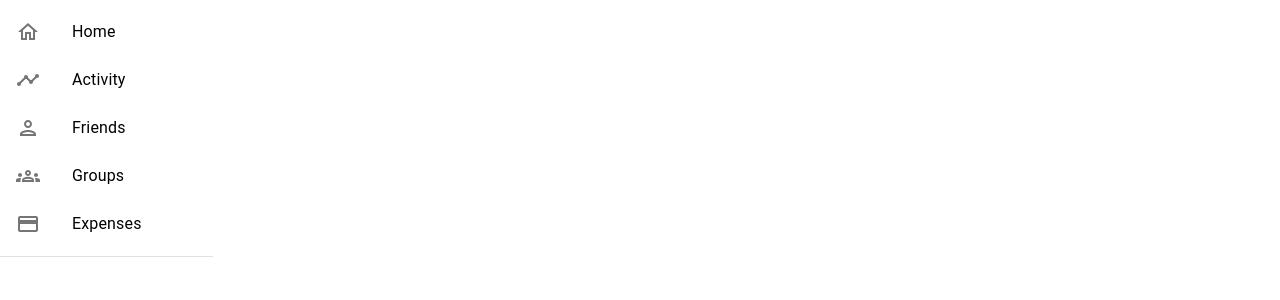
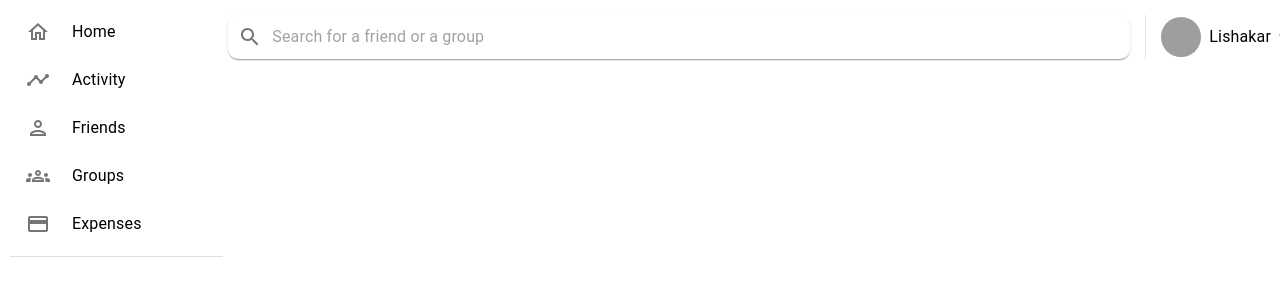
Before and after one commit to lishakar15/SplitShare-Dashboard, a React (Create React App) app: page / in a window 1280 px wide. Shown: the top 300 px of the page. Built offline with nearby package versions, Linux system fonts and the light colour scheme; grey boxes are pictures that could not be loaded.

Commit message:
Search bar added

```diff
--- a/src/Home.js
+++ b/src/Home.js
@@ -1,9 +1,9 @@
 import React from 'react';
 import SideNavBar from './SideNavBar';
-import { styled } from '@mui/material/styles';
 import Box from '@mui/material/Box';
-import Paper from '@mui/material/Paper';
 import Grid from '@mui/material/Grid2';
+import MainSection from './MainSection';
+import Divider from '@mui/material/Divider';
 
 
 
@@ -11,10 +11,13 @@ const Home = () =>{
 
     return(
         <>
-            <Box sx={{ flexGrow: 1 }}>
+            <Box sx={{ flexGrow: 1}}>
             <Grid container sx={{height:"100vh"}}>
                 <Grid size={2}>
                     <SideNavBar/>
+                </Grid>
+                <Grid size={10}>
+                    <MainSection/>
                 </Grid>
             </Grid>
           </Box>
--- /dev/null
+++ b/src/MainSection.js
@@ -0,0 +1,55 @@
+import React, { useState } from 'react';
+import { Box, Paper, IconButton, InputBase, Divider, Avatar, Typography, useMediaQuery } from '@mui/material';
+import SearchIcon from '@mui/icons-material/Search';
+import ExpandMoreIcon from '@mui/icons-material/ExpandMore';
+
+const MainSection = () => {
+    const isSmallScreen = useMediaQuery('(max-width:1024px)');
+    const [isSearchFocused,setIsSearchFocused]=  useState(false);
+    const handleSearchFocus = ()=>{
+        setIsSearchFocused(true);
+    }
+    const handleSearchBlur = ()=>{
+        setIsSearchFocused(false);
+    }
+
+  return (
+    <Box  container sx ={{m:"15px",display:"flex"}}>
+        <Paper sx={{
+            flex:1,
+            display:"flex",
+            border:isSearchFocused?"3px solid #e7eaf6":"none",
+            borderRadius:"10px"}} onFocus={handleSearchFocus}
+          onBlur={handleSearchBlur}>
+            <IconButton type="button" sx={{ p: '10px'}} aria-label="search" >
+                <SearchIcon />
+            </IconButton>
+            <InputBase sx={{flex:1}}
+                placeholder="Search for a friend or a group "
+                inputProps={{ 'aria-label': 'Search' }}>
+            </InputBase>
+        </Paper>
+        <Divider  orientation="vertical" flexItem  sx={{mx:"15px"}}/>
+        <Box sx={{display:"flex",width:"10%",alignItems:"center"}}>
+        <Avatar
+            sx={{ bgcolor: '#ebf4ff',color:"#2582f4" }}
+            alt="Lishakar"
+            src="/broken-image.jpg">
+        </Avatar>
+        {isSmallScreen ? null :(
+            <>
+                <Typography  sx={{
+                    ml:1,
+                    flexShrink:"0",
+                    maxWidth: '100px'
+                    }}>Lishakar
+                </Typography>
+                <ExpandMoreIcon sx={{color:"gray",ml:"2px"}}/>
+            </>
+            )}
+        </Box>
+    </Box>
+  )
+}
+
+export default MainSection;
--- a/src/SideNavBar.js
+++ b/src/SideNavBar.js
@@ -16,7 +16,7 @@ import PaymentOutlinedIcon from '@mui/icons-material/PaymentOutlined';
 const SideNavBar = () => {
       return (
         <>
-            <Box sx={{ width: '100%', maxWidth: 360, bgcolor: 'background.paper' }}>
+            <Box sx={{ mx:"10px", width: '100%', maxWidth: 360}}>
               <nav aria-label="main mailbox folders">
                 <List>
                   <ListItem disablePadding>
@@ -24,7 +24,7 @@ const SideNavBar = () => {
                       <ListItemIcon>
                         <HomeOutlinedIcon />
                       </ListItemIcon>
-                      <ListItemText primary="Home" />
+                      <ListItemText primary="Home" sx ={{ml:"-10px"}}/>
                     </ListItemButton>
                   </ListItem>
                   <ListItem disablePadding>
@@ -32,7 +32,7 @@ const SideNavBar = () => {
                       <ListItemIcon>
                         <TimelineIcon />
                       </ListItemIcon>
-                      <ListItemText primary="Activity" />
+                      <ListItemText primary="Activity" sx ={{ml:"-10px"}}/>
                     </ListItemButton>
                   </ListItem>
                   <ListItem disablePadding>
@@ -40,7 +40,7 @@ const SideNavBar = () => {
                       <ListItemIcon>
                         <PersonOutlinedIcon />
                       </ListItemIcon>
-                      <ListItemText primary="Friends" />
+                      <ListItemText primary="Friends" sx ={{ml:"-10px"}}/>
                     </ListItemButton>
                   </ListItem>
                   <ListItem disablePadding>
@@ -48,7 +48,7 @@ const SideNavBar = () => {
                       <ListItemIcon>
                         <GroupsOutlinedIcon />
                       </ListItemIcon>
-                      <ListItemText primary="Groups" />
+                      <ListItemText primary="Groups" sx ={{ml:"-10px"}}/>
                     </ListItemButton>
                   </ListItem>
                   <ListItem disablePadding>
@@ -56,7 +56,7 @@ const SideNavBar = () => {
                       <ListItemIcon>
                         <PaymentOutlinedIcon />
                       </ListItemIcon>
-                      <ListItemText primary="Expenses" />
+                      <ListItemText primary="Expenses" sx ={{ml:"-10px"}}/>
                     </ListItemButton>
                   </ListItem>
                 </List>
```
